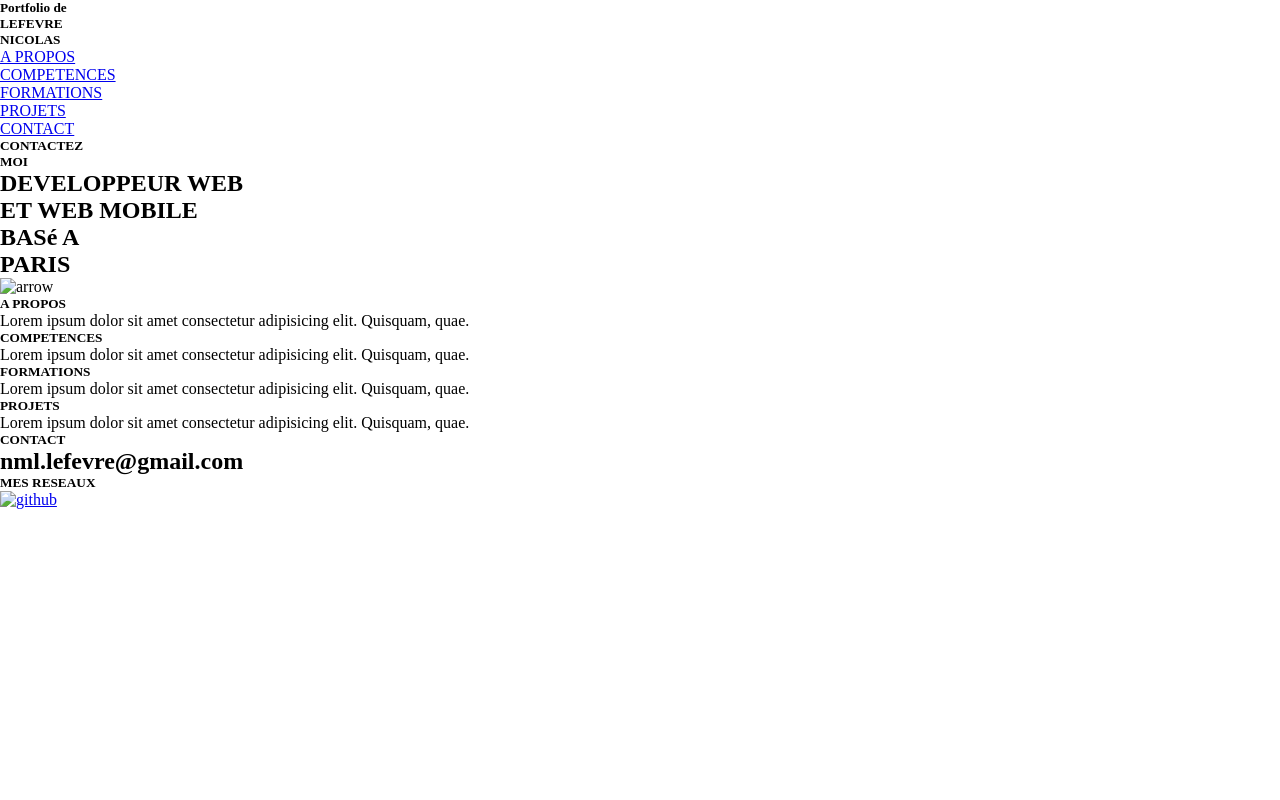
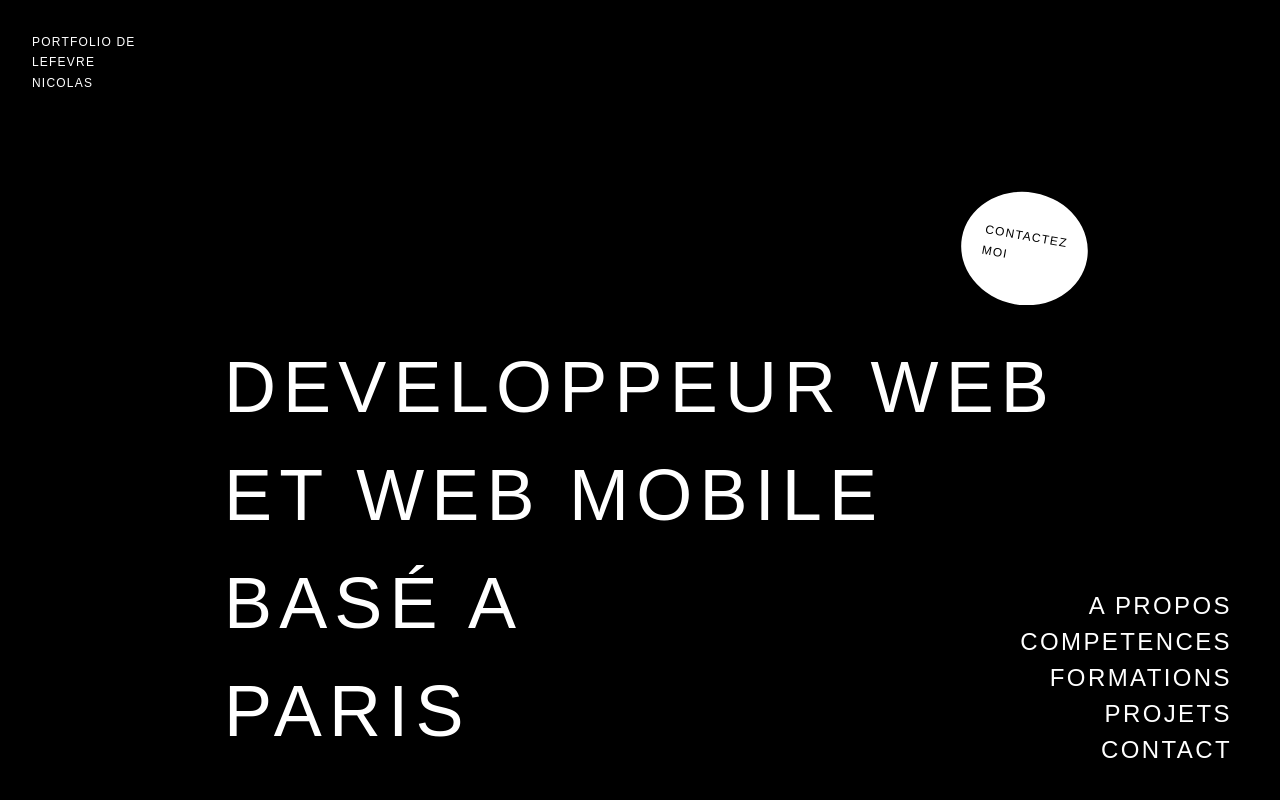
Before and after one commit to Nicotinii/Portfolio, a plain HTML site: page index.html in a window 1280 px wide. Shown: the top 800 px of the page. Drawn offline with Linux system fonts and the light colour scheme.

Commit message:
début de mise en forme page Home

```diff
--- a/index.html
+++ b/index.html
@@ -11,7 +11,7 @@
 
 <body>
 
-    <h5>Portfolio de <br> LEFEVRE <br> NICOLAS</h5>
+    <h5 class="fixed top left">Portfolio de <br> LEFEVRE <br> NICOLAS</h5>
 
     <nav>
         <ul>
@@ -23,12 +23,16 @@
         </ul>
     </nav>
 
+    <div class=" right">
+        <div class="box">
+        <h5 class="contactMe top right">CONTACTEZ <br> MOI</h5>
+        </div>
+    </div>
 
     <section class="home">
 
-        <h5>CONTACTEZ <br> MOI</h5>
 
-        <h1> DEVELOPPEUR WEB <br> ET WEB MOBILE <br> BASé A <br> PARIS </h1>
+        <h1> DEVELOPPEUR WEB <br> et WEB mobile <br> basé a <br> paris </h1>
 
         <div><img src="" alt="arrow"></div>
 
--- a/style.css
+++ b/style.css
@@ -1,5 +1,139 @@
-* {
-    margin: 0;
-    padding: 0;
-    box-sizing: border-box;
-}
+    * {
+        position: relative;
+        margin: 0;
+        padding: 0;
+        box-sizing: border-box;
+        color: white;
+    }
+
+    body {
+        font-family: 'Sofia Sans Condensed', sans-serif;
+        font-size: 16px;
+        font-weight: 500;
+        line-height: 1.5;
+        background-color: #000;
+    }
+
+    h1 {
+        font-size: 4.5rem;
+        font-weight: 500;
+        line-height: 1.5;
+        text-transform: uppercase;
+        letter-spacing: 0.1em;
+        margin-bottom: 1rem;
+    }
+
+    h5 {
+        font-size: 0.75rem;
+        font-weight: 500;
+        line-height: 1.7;
+        text-transform: uppercase;
+        letter-spacing: 0.1em;
+        margin-bottom: 1rem;
+    }
+
+    p {
+        font-size: 0.75rem;
+        font-weight: 400;
+        line-height: 1.5;
+        margin-bottom: 1rem;
+    }
+
+    nav {
+        position: fixed;
+        bottom: 0;
+        right: 0;
+        z-index: 1;
+        display: flex;
+        padding: 2rem;
+    }
+
+    nav ul {
+        display: flex;
+        flex-direction: column;
+        align-items: flex-end;
+        list-style: none;
+    }
+
+    nav ul li {
+        margin: 0 1rem;
+    }
+
+    nav ul li a {
+        font-size: 1.5rem;
+        font-weight: 400;
+        line-height: 1.5;
+        text-transform: uppercase;
+        letter-spacing: 0.1em;
+        text-decoration: none;
+    }
+
+    .fixed.top.left{
+        position: fixed;
+        top: 0;
+        left: 0;
+        z-index: 1;
+        padding: 2rem;
+    }
+
+    .right{
+        display: flex;
+        align-items: flex-end;
+        flex-direction: column;
+        padding: 15% 15% 0% 0%;
+    }
+
+    .box{
+    display: flex;
+    justify-content: center;
+    align-items: center;
+    padding: 2%;
+    background: white;
+    border-radius: 100%;
+    rotate: 10deg;
+    }
+
+    .contactMe.top.right{
+        color: black;
+        margin-left: 15%;
+    }
+
+    .home {
+        display: flex;
+        justify-content: center;
+        align-items: center;
+        flex-direction: column;
+        height: 70vh;
+        background-color: #000;
+    }
+
+    .home div {
+        margin-top: 2rem;
+    }
+
+    .about {
+        display: flex;
+        justify-content: center;
+        align-items: center;
+        flex-direction: column;
+        height: 100vh;
+        background-color: #000;
+    }
+
+    .skills {
+        display: flex;
+        justify-content: center;
+        align-items: center;
+        flex-direction: column;
+        height: 100vh;
+        background-color: #000;
+    }
+
+    .formations {
+        display: flex;
+        justify-content: center;
+        align-items: center;
+        flex-direction: column;
+        height: 100vh;
+        background-color: #000;
+    }
```
